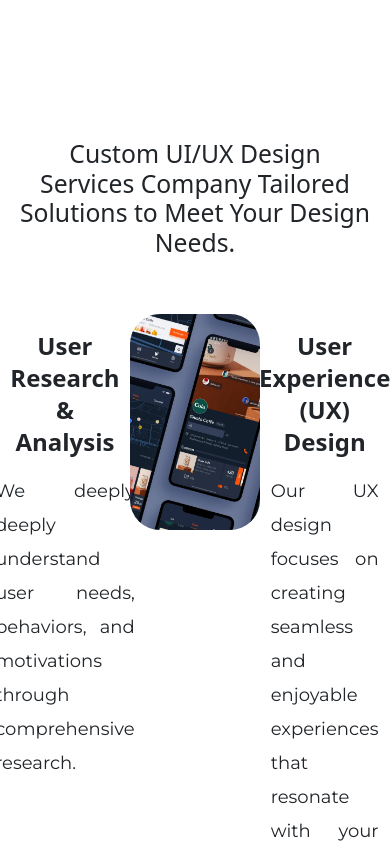
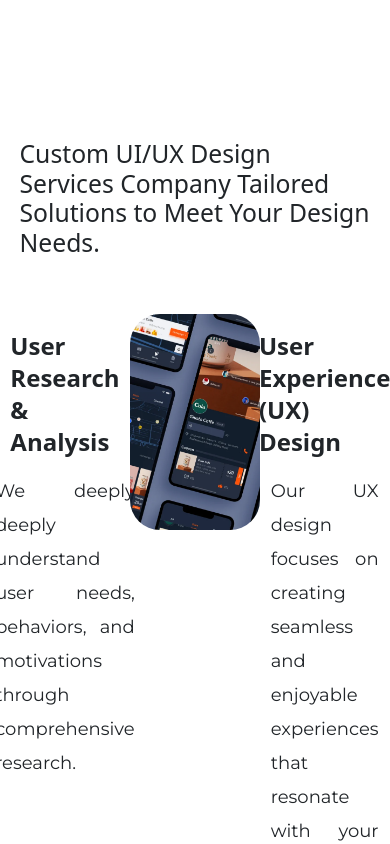
Before and after one commit to prasanthoyasco/AtelierCreationsWebsite, a React (Vite) app: page /best-creative-ui-ux-design-service-company in a window 390 px wide. Shown: the part 2820-3664 px from the top of the page. Built offline with nearby package versions, Linux system fonts and the light colour scheme; a web font is replaced by a local one.

Commit message:
service navigation problem rectified

```diff
--- a/style.componet/mobile-view.css
+++ b/style.componet/mobile-view.css
@@ -663,8 +663,11 @@
     .servi-point-sec-left-box p{
         text-align: justify;
     }
+    .service-detailed-sec h2{
+        text-align: left !important;
+    }
     .service-detailed-small-tit{
-        text-align: center;
+        text-align: left;
     }
     .contact-card-inside-cont{
         width: 90%;
```
